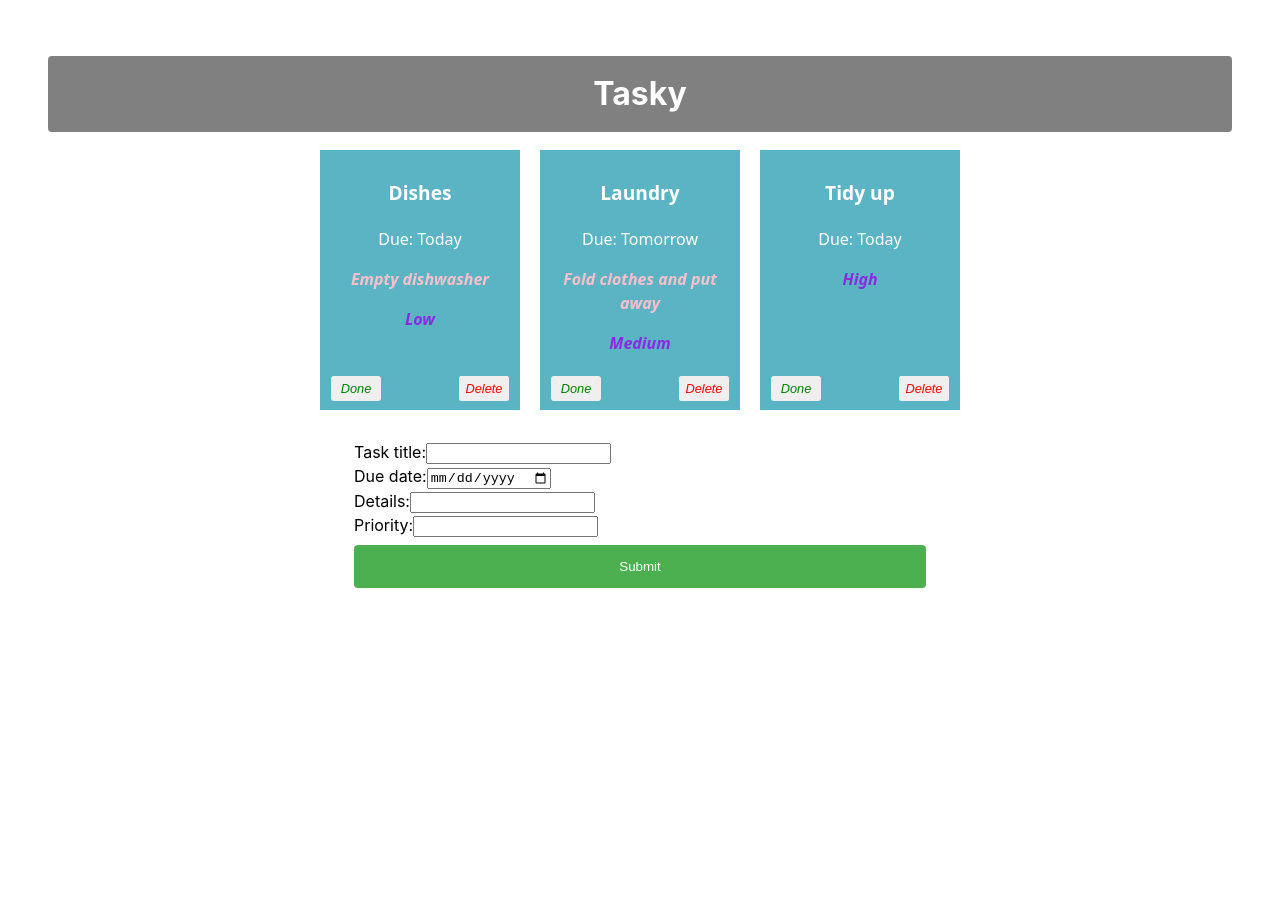
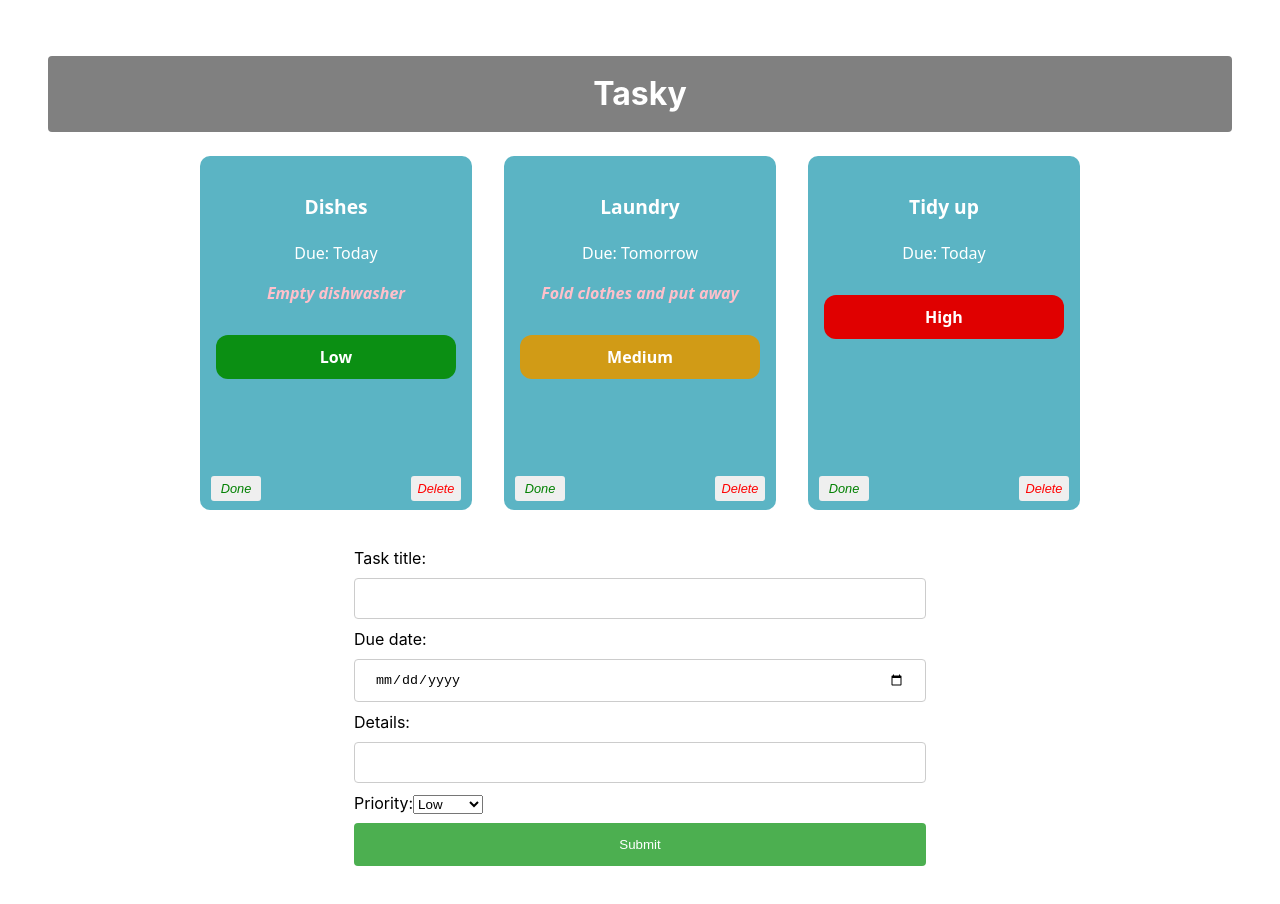
Before and after one commit to RianMcHale/React-Basic-Labs, a React (Vite) app in the folder tasky/: page / in a window 1280 px wide. Shown: the top 904 px of the page. Before the commit the page ends 800 px from the top, so only its background shows below. Built offline with nearby package versions, Linux system fonts and the light colour scheme.

Commit message:
Tasky Lab 2b - All Exercises done

```diff
--- a/tasky/src/App.css
+++ b/tasky/src/App.css
@@ -27,15 +27,15 @@ div {
   vertical-align: top;
   font-family: system-ui;
   background: #5bb4c4;
-  color: white;
+  color: #fff;
   text-align: center;
-  width: 180px;
-  height: 240px;
-  margin: 10px;
-  padding: 10px;
+  width: 240px;
+  min-height: 280px;
+  margin: 16px;
+  padding: 18px 16px 56px;
   position: relative;
+  border-radius: 10px;
 }
-
 button {
   border: none;
   border-radius: 3px;
@@ -65,17 +65,29 @@ button {
   font-size: 1.2em;
 }
 
+.priority-badge {
+  display: inline-block;
+  width: 100%;
+  padding: 10px 0;
+  border-radius: 12px;
+  font-weight: 700;
+  text-align: center;
+  color: #fff;
+  margin: 14px 0 22px;
+}
+
 .priority {
+  color: inherit;
   font-style: italic;
-  color:blueviolet;
   font-weight: bolder;
 }
+
 
 .description {
   font-style: italic;
   color: pink;
   font-weight: bold;
-};
+}
 
 input[type=text], input[type=date] {
   width: 100%;
--- a/tasky/src/App.jsx
+++ b/tasky/src/App.jsx
@@ -20,6 +20,15 @@ function App() {
     deadline: "",
     priority: ""
   });
+
+  const getPriorityColor = (p = "") => {
+    switch (p.toLowerCase()) {
+      case "high":   return "#e00000";
+      case "medium": return "#d19b16";
+      default:       return "#0b8f13";
+    }
+  };
+
   const formChangeHandler = (event) => {
     let form = {...formState};
 
@@ -66,6 +75,10 @@ function App() {
     tasks.splice(taskIndex, 1);
     setTaskState({tasks});
   }
+
+
+
+
   return (
     <div className="container">
       <h1>Tasky</h1>
@@ -76,6 +89,7 @@ function App() {
       deadline={task.deadline}
       key={task.id}
       priority={task.priority}
+      priorityColor={getPriorityColor(task.priority)}
       done={task.done}
       markDone={() => doneHandler(index)}
       deleteTask = {() => deleteHandler(index)} />
--- a/tasky/src/components/Form.jsx
+++ b/tasky/src/components/Form.jsx
@@ -22,7 +22,11 @@ const AddTaskForm = (props) => {
         <br />
         <label>
             Priority:
-            <input type="text" name="priority" required onChange={(event) => props.change(event)} />
+            <select name="priority" required onChange={(event) => props.change(event)} defaultValue = "">
+            <option value="Low">Low</option>
+            <option value="Medium">Medium</option>
+            <option value="High">High</option>
+        </select>
         </label>
         <input type="submit" value="Submit" />
         </form>
--- a/tasky/src/components/Task.jsx
+++ b/tasky/src/components/Task.jsx
@@ -7,8 +7,10 @@ const Task = (props) => {
             <p className="title">{props.title}</p>
             <p>Due: {props.deadline}</p>
             <p className="description">{props.description}</p>
-            <p className="priority">{props.priority}</p>
-            <button onClick={props.markDone} className='doneButton'>Done</button>               <button className='deleteButton' onClick={props.deleteTask}>Delete</button>
+            <div className="priority-badge" style={{ backgroundColor: props.priorityColor }}>
+                {props.priority}
+            </div>
+            <button onClick={props.markDone} className='doneButton'>Done</button>
             <button className='deleteButton' onClick={props.deleteTask}>Delete</button>
         </div>
     )
```
